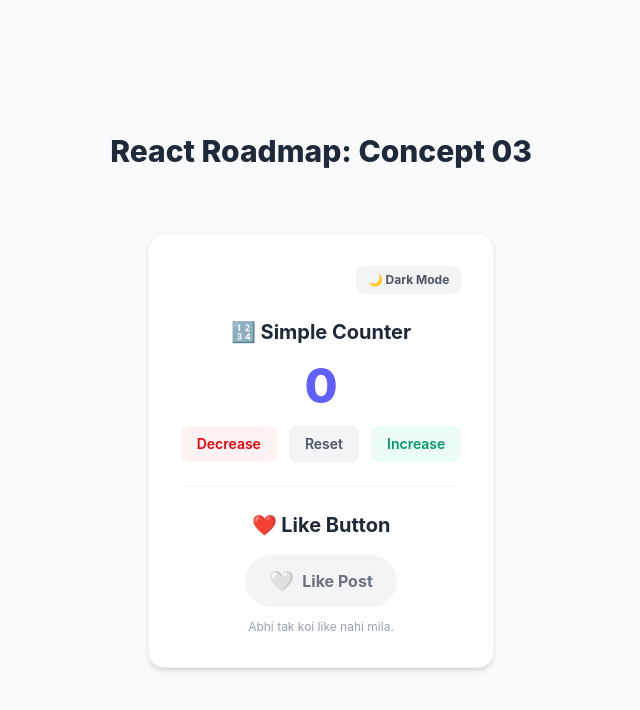
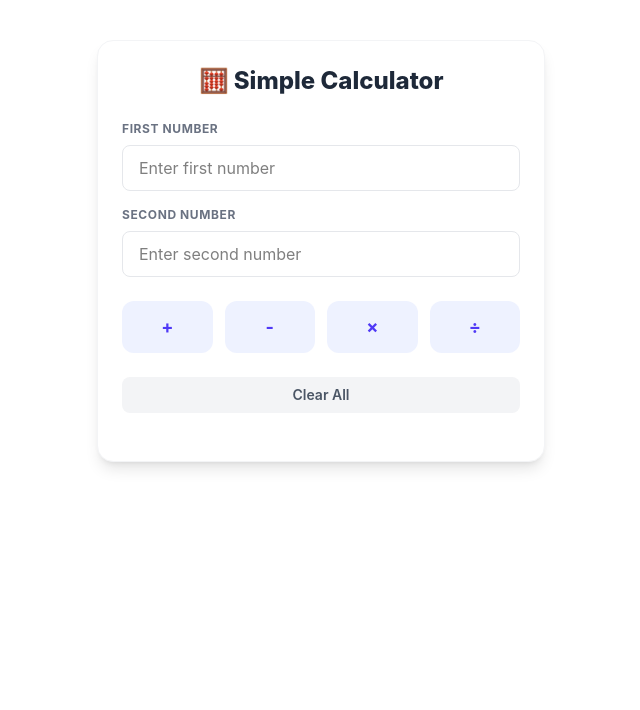
Before and after one commit to Amna-web-droid/React-Road-map, a React (Vite) app in the folder my-react-app/: page / in a window 1280 px wide. Shown: the top 710 px of the page, without its empty margins (319-959 px from the left). Built offline with nearby package versions, Linux system fonts and the light colour scheme.

Commit message:
Day 4: Mastered Event Handling with Simple Calculator project

```diff
--- a/my-react-app/src/App.jsx
+++ b/my-react-app/src/App.jsx
@@ -1,15 +1,12 @@
-import React from 'react';
-import CounterLike from './components/03-state-usestate/CounterLike';
+import React from 'react'
+import Calculator from './components/04-event-handling/Calculator'
 
 const App = () => {
   return (
-    <div className="bg-gray-50 min-h-screen flex flex-col justify-center items-center py-12">
-      <h1 className="text-3xl font-extrabold text-gray-800 mb-6">
-        React Roadmap: Concept 03
-      </h1>
-      <CounterLike />
+    <div>
+      <Calculator />
     </div>
-  );
-};
+  )
+}
 
-export default App;
+export default App
--- /dev/null
+++ b/my-react-app/src/components/04-event-handling/Calculator.jsx
@@ -0,0 +1,127 @@
+import React, { useState } from 'react';
+
+const Calculator = () => {
+  // States to store input values
+  const [num1, setNum1] = useState('');
+  const [num2, setNum2] = useState('');
+
+  // State to store the calculated result
+  const [result, setResult] = useState(null);
+
+  // Event Handlers for calculations
+  const handleAddition = (e) => {
+    // e.target batata hai kis element ne event trigger kiya
+    console.log("Event triggered by:", e.target);
+    setResult(Number(num1) + Number(num2));
+  };
+
+  const handleSubtraction = () => {
+    setResult(Number(num1) - Number(num2));
+  };
+
+  const handleMultiplication = () => {
+    setResult(Number(num1) * Number(num2));
+  };
+
+  const handleDivision = () => {
+    if (Number(num2) === 0) {
+      setResult("Cannot divide by zero! ❌");
+    } else {
+      setResult(Number(num1) / Number(num2));
+    }
+  };
+
+  const handleClear = () => {
+    setNum1('');
+    setNum2('');
+    setResult(null);
+  };
+
+  return (
+    <div className="max-w-md mx-auto bg-white rounded-2xl shadow-lg p-6 border border-gray-100 mt-10">
+      <h2 className="text-2xl font-extrabold text-gray-800 text-center mb-6">
+        🧮 Simple Calculator
+      </h2>
+
+      {/* Inputs Section */}
+      <div className="space-y-4 mb-6">
+        <div>
+          <label className="block text-xs font-bold text-gray-500 uppercase tracking-wider mb-2">
+            First Number
+          </label>
+          <input
+            type="number"
+            value={num1}
+            // onChange Event: Input change hone par state update hogi
+            onChange={(e) => setNum1(e.target.value)}
+            placeholder="Enter first number"
+            className="w-full px-4 py-2.5 border border-gray-200 rounded-lg focus:outline-none focus:ring-2 focus:ring-indigo-500 focus:border-transparent transition-all"
+          />
+        </div>
+
+        <div>
+          <label className="block text-xs font-bold text-gray-500 uppercase tracking-wider mb-2">
+            Second Number
+          </label>
+          <input
+            type="number"
+            value={num2}
+            onChange={(e) => setNum2(e.target.value)}
+            placeholder="Enter second number"
+            className="w-full px-4 py-2.5 border border-gray-200 rounded-lg focus:outline-none focus:ring-2 focus:ring-indigo-500 focus:border-transparent transition-all"
+          />
+        </div>
+      </div>
+
+      {/* Operators Grid (onClick Events) */}
+      <div className="grid grid-cols-4 gap-3 mb-6">
+        <button
+          onClick={handleAddition}
+          className="py-3 bg-indigo-50 hover:bg-indigo-100 text-indigo-600 font-bold text-lg rounded-xl active:scale-95 transition-all"
+        >
+          +
+        </button>
+        <button
+          onClick={handleSubtraction}
+          className="py-3 bg-indigo-50 hover:bg-indigo-100 text-indigo-600 font-bold text-lg rounded-xl active:scale-95 transition-all"
+        >
+          -
+        </button>
+        <button
+          onClick={handleMultiplication}
+          className="py-3 bg-indigo-50 hover:bg-indigo-100 text-indigo-600 font-bold text-lg rounded-xl active:scale-95 transition-all"
+        >
+          ×
+        </button>
+        <button
+          onClick={handleDivision}
+          className="py-3 bg-indigo-50 hover:bg-indigo-100 text-indigo-600 font-bold text-lg rounded-xl active:scale-95 transition-all"
+        >
+          ÷
+        </button>
+      </div>
+
+      {/* Clear Button */}
+      <button
+        onClick={handleClear}
+        className="w-full py-2 bg-gray-100 hover:bg-gray-200 text-gray-600 font-semibold rounded-lg active:scale-95 transition-all text-sm mb-6"
+      >
+        Clear All
+      </button>
+
+      {/* Result Display Section */}
+      {result !== null && (
+        <div className="bg-indigo-600 rounded-xl p-4 text-center shadow-md shadow-indigo-100">
+          <span className="block text-indigo-200 text-xs font-semibold uppercase tracking-wider">
+            Calculated Result
+          </span>
+          <span className="block text-white text-2xl font-black mt-1">
+            {result}
+          </span>
+        </div>
+      )}
+    </div>
+  );
+};
+
+export default Calculator;
```
Also changed, not shown: my-react-app/src/components/04-event-handling/README.md (added).
